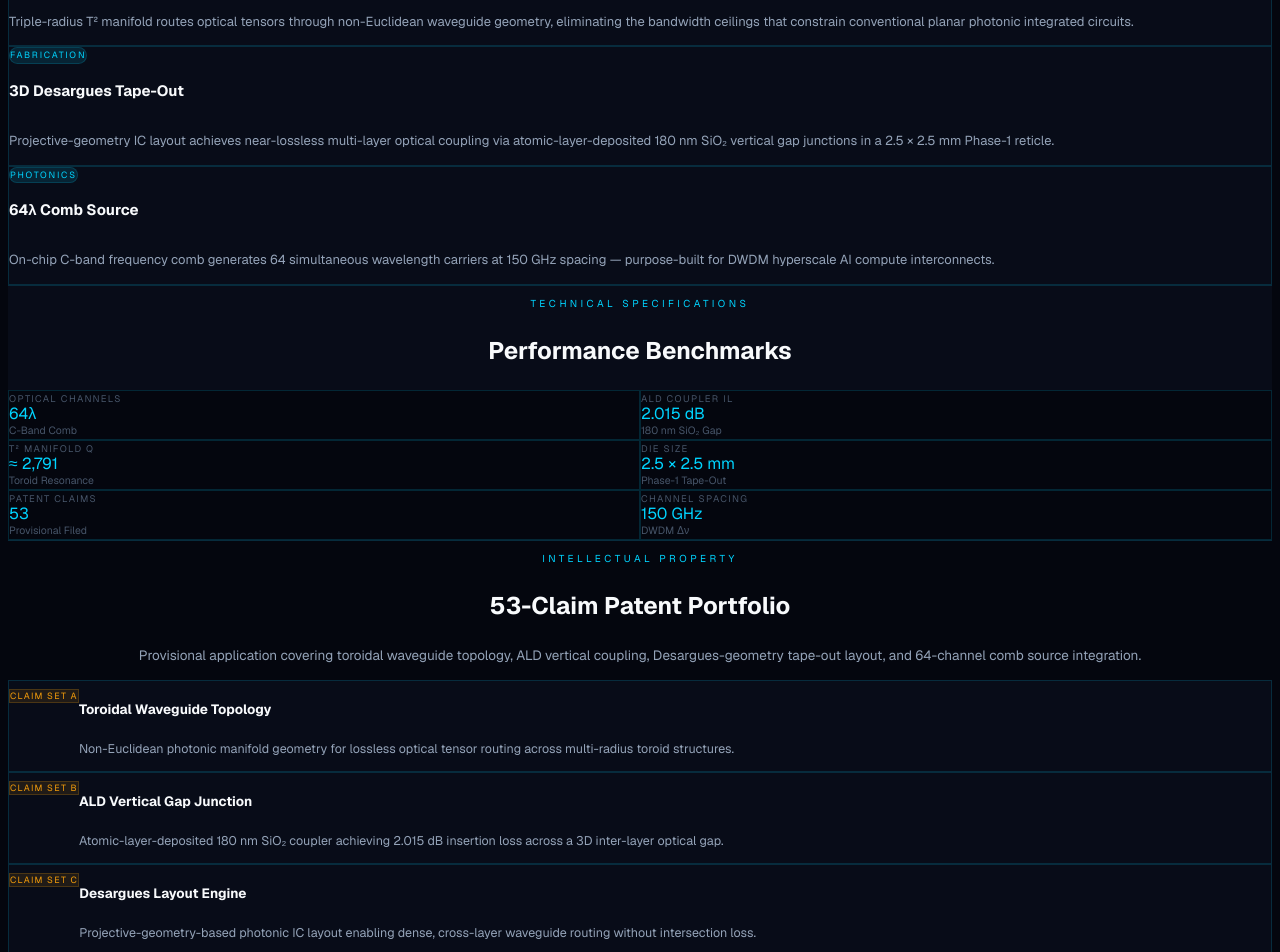
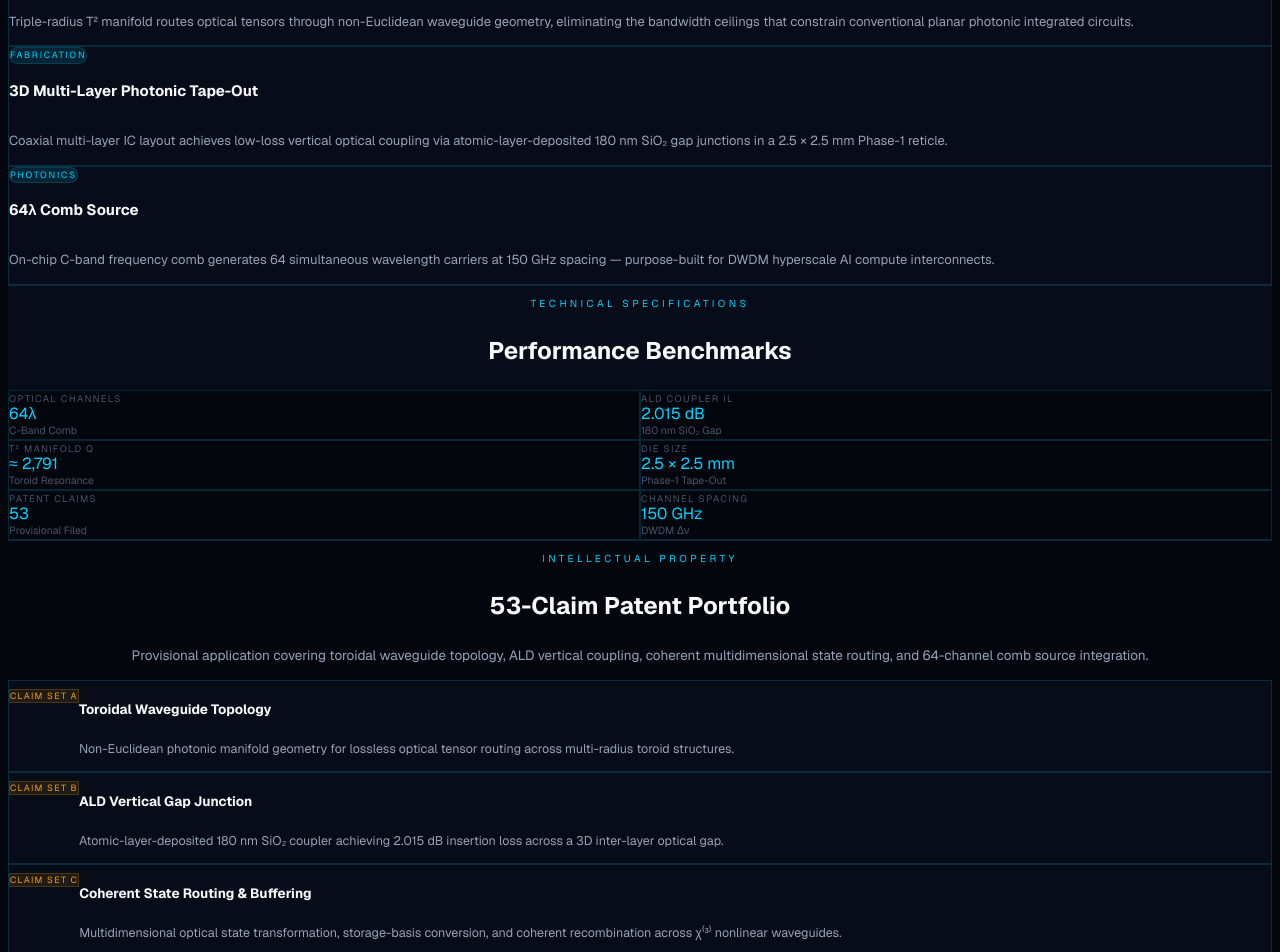
Before and after one commit to red0c0der/scalar-resonant-systems-website, a Next.js app: page / in a window 1280 px wide. Shown: the part 1280-2232 px from the top of the page. Built offline with nearby package versions, Linux system fonts and the light colour scheme.

Commit message:
fix(ip): scrub unfiled Desargues geometry references from public website

```diff
--- a/app/page.tsx
+++ b/app/page.tsx
@@ -17,8 +17,8 @@ const PILLARS = [
   },
   {
     tag:   "Fabrication",
-    title: "3D Desargues Tape-Out",
-    body:  "Projective-geometry IC layout achieves near-lossless multi-layer optical coupling via atomic-layer-deposited 180 nm SiO₂ vertical gap junctions in a 2.5 × 2.5 mm Phase-1 reticle.",
+    title: "3D Multi-Layer Photonic Tape-Out",
+    body:  "Coaxial multi-layer IC layout achieves low-loss vertical optical coupling via atomic-layer-deposited 180 nm SiO₂ gap junctions in a 2.5 × 2.5 mm Phase-1 reticle.",
   },
   {
     tag:   "Photonics",
@@ -30,7 +30,7 @@ const PILLARS = [
 const CLAIMS = [
   { tag: "Claim Set A", title: "Toroidal Waveguide Topology",  desc: "Non-Euclidean photonic manifold geometry for lossless optical tensor routing across multi-radius toroid structures." },
   { tag: "Claim Set B", title: "ALD Vertical Gap Junction",    desc: "Atomic-layer-deposited 180 nm SiO₂ coupler achieving 2.015 dB insertion loss across a 3D inter-layer optical gap." },
-  { tag: "Claim Set C", title: "Desargues Layout Engine",      desc: "Projective-geometry-based photonic IC layout enabling dense, cross-layer waveguide routing without intersection loss." },
+  { tag: "Claim Set C", title: "Coherent State Routing & Buffering", desc: "Multidimensional optical state transformation, storage-basis conversion, and coherent recombination across χ⁽³⁾ nonlinear waveguides." },
   { tag: "Claim Set D", title: "64λ Integrated Comb Source",   desc: "On-chip C-band frequency comb generating 64 simultaneous carriers at 150 GHz spacing for DWDM interconnect fabrics." },
 ];
 
@@ -197,7 +197,7 @@ export default function Home() {
           </h2>
           <p className="text-[13.5px] text-[var(--text-2)] max-w-2xl mx-auto leading-relaxed">
             Provisional application covering toroidal waveguide topology, ALD vertical coupling,
-            Desargues-geometry tape-out layout, and 64-channel comb source integration.
+            coherent multidimensional state routing, and 64-channel comb source integration.
           </p>
         </div>
 
--- a/public/business-card/index.html
+++ b/public/business-card/index.html
@@ -1253,7 +1253,7 @@
             </div>
             <p class="executive-spec">
               Non-Euclidean Tensor Architecture<br>
-              3D Desargues Photonic Tape-Out Core<br>
+              3D Coaxial Photonic Tape-Out Core<br>
               Phase 1 Tape-Out Reticle: 2.5mm × 2.5mm
             </p>
           </div>
@@ -1290,7 +1290,7 @@
         <div class="circuit-overlay"></div>
 
         <div class="back-header">
-          <span class="back-title">DESARGUES 3D HARDWARE SPECS</span>
+          <span class="back-title">TOROIDAL 3D HARDWARE SPECS</span>
           <button class="flip-hint-btn" id="flip-back-btn">RETURN <span>↺</span></button>
         </div>
 
@@ -1814,7 +1814,7 @@
         "TITLE:Chief Architect & Founder",
         "EMAIL;TYPE=INTERNET,WORK:founder@scalar-resonant.systems",
         "URL:https://scalar-resonant.systems",
-        "NOTE:Non-Euclidean Photonic Tensor Processor Core. 3D Desargues Architecture.",
+        "NOTE:Non-Euclidean Photonic Tensor Processor Core. 3D Toroidal Architecture.",
         "END:VCARD"
       ].join("\r\n");
 
@@ -3025,7 +3025,7 @@
       matrixCanvas.style.display = 'block';
       matrixCanvas.width = window.innerWidth;
       matrixCanvas.height = window.innerHeight;
-      const chars = "01TOROIDALPHOTONICS64λDESARGUESE8";
+      const chars = "01TOROIDALPHOTONICS64λCOAXIALT2";
       const fontSize = 14;
       const cols = matrixCanvas.width / fontSize;
       const drops = Array(Math.floor(cols)).fill(1);
--- a/public/card/index.html
+++ b/public/card/index.html
@@ -366,7 +366,7 @@
       </div>
       <div class="exec-spec">
         Non-Euclidean Tensor Architecture<br>
-        3D Desargues Photonic Tape-Out Core<br>
+        3D Coaxial Photonic Tape-Out Core<br>
         Phase-1 Reticle · 2.5 mm × 2.5 mm
       </div>
     </div>
```
